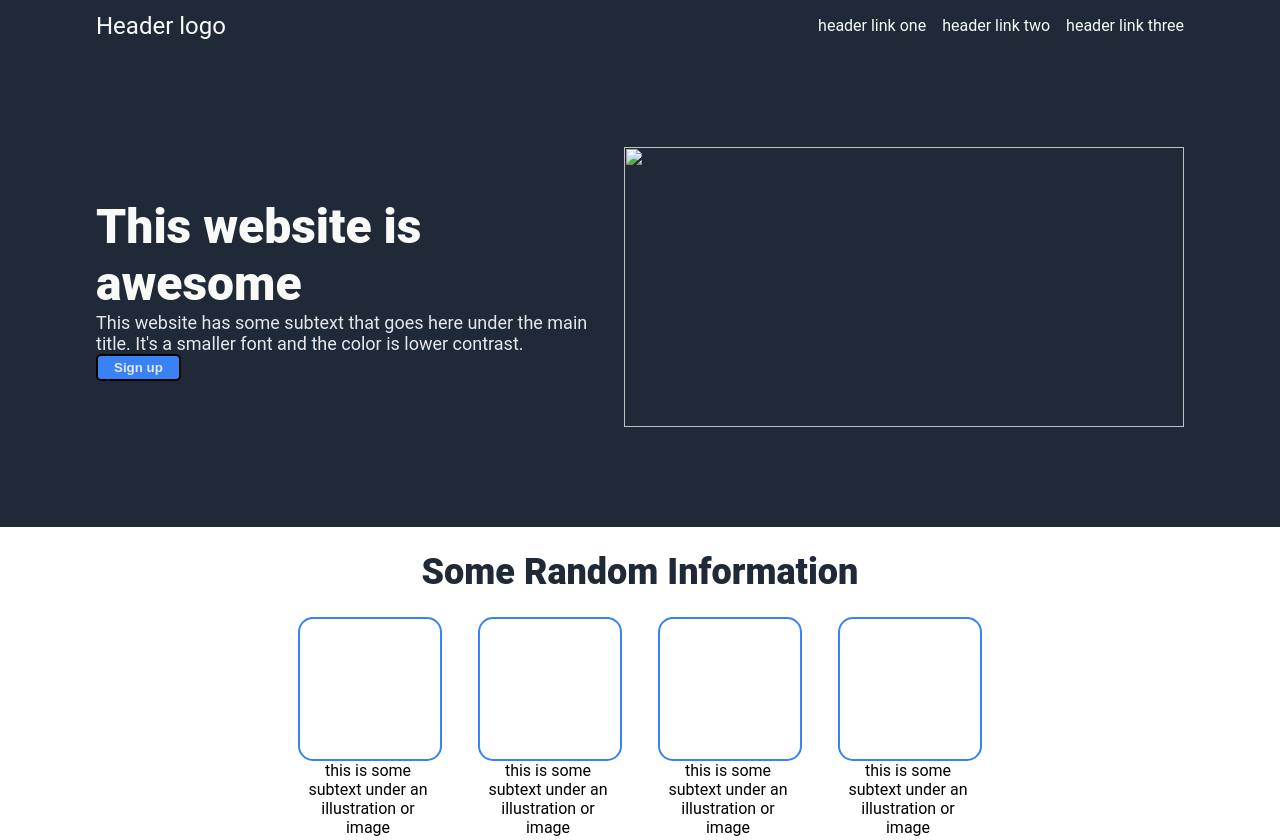
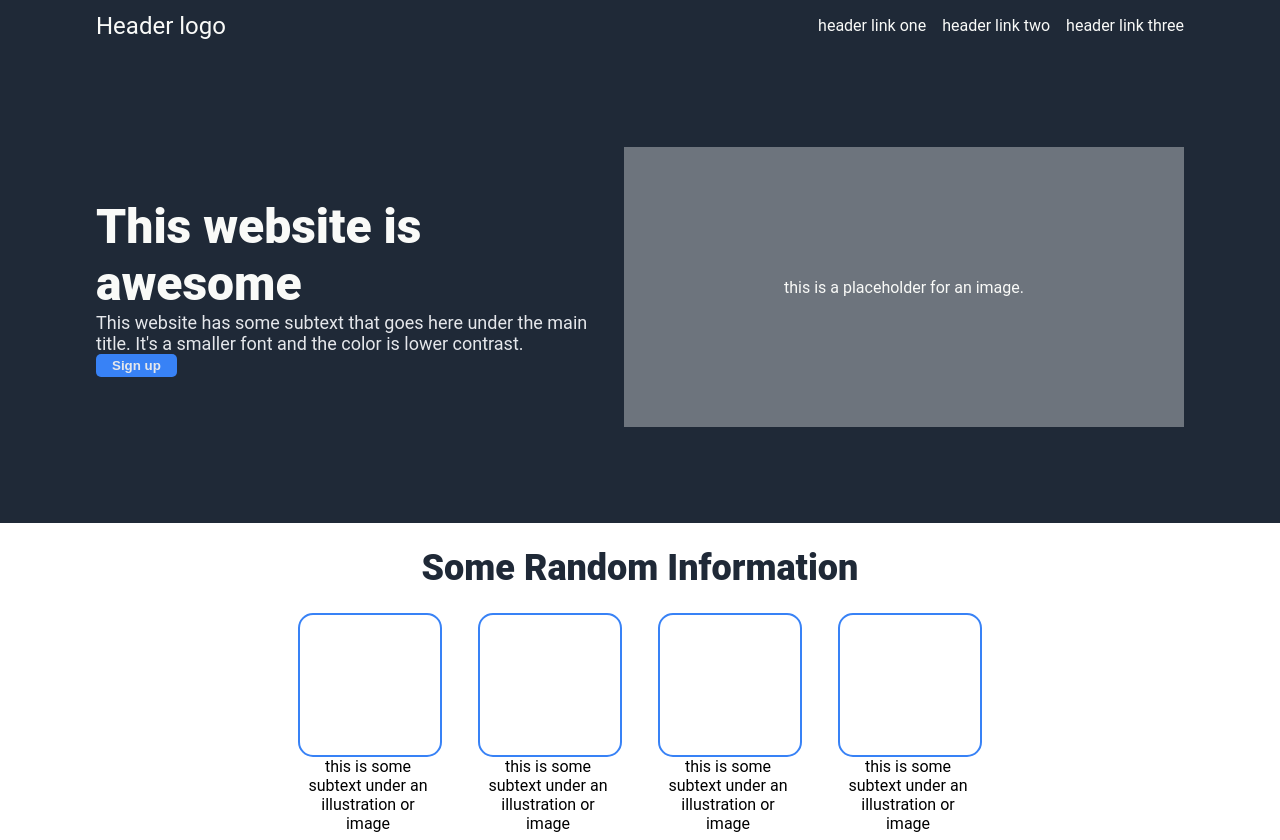
Before and after one commit to MohanHS95/landing_page, a plain HTML site: page index.html in a window 1280 px wide. Shown: the top 840 px of the page. Drawn offline with Linux system fonts and the light colour scheme.

Commit message:
Add requirements folder and image div
Added folder that detailed specifications of the project as well as
adjusted the html and css files to add a box where the image would be
and appropriately style it.

```diff
--- a/index.html
+++ b/index.html
@@ -33,8 +33,10 @@
                         <div><button>Sign up</button></div>
 
                 </div>
-            <div><img src="#" height="280px" width="560px"></div>
-            </div>
+                <div class="image-placeholder">
+                    <text>this is a placeholder for an image.</text>
+                </div>
+                </div>
 
             <div class="info">
 
--- a/style.css
+++ b/style.css
@@ -2,7 +2,7 @@ body {
     display: flex;
     flex-direction: column;
     margin: 0;
-    font-family: 'Roboto';
+    font-family: "Roboto";
 }
 
 .header {
@@ -43,9 +43,25 @@ a, a:visited, a:hover, a:active {
     display: flex;
     justify-content: space-between;
     align-items: center;
-    gap: 8px;
+    gap: 20px;
     padding: 96px;
     background-color: #1f2937;
+}
+
+.hero-text {
+    display: flex;
+    flex-direction: column;
+}
+
+.image-placeholder {
+    display: flex;
+    flex: 1 0 auto;
+    justify-content: center;
+    align-items: center;
+    height: 280px;
+    width: 560px;
+    background-color: #6d747d;
+    color:#f9faf8;
 }
 
 .hero-heading {
@@ -70,7 +86,7 @@ button {
     padding-right: 16px;
     padding-top: 4px;
     padding-bottom: 4px;
-    border-style: solid;
+    border-style: none;
 }
 
 .info {
@@ -178,6 +194,7 @@ button {
 
 .action-button button {
     border-color: #e5e7eb;
+    border-style: solid;
 }
 
 .footer {
```
Also changed, not shown: requirements/landingpagedesign.png (added), requirements/landingpagestyles.png (added).
